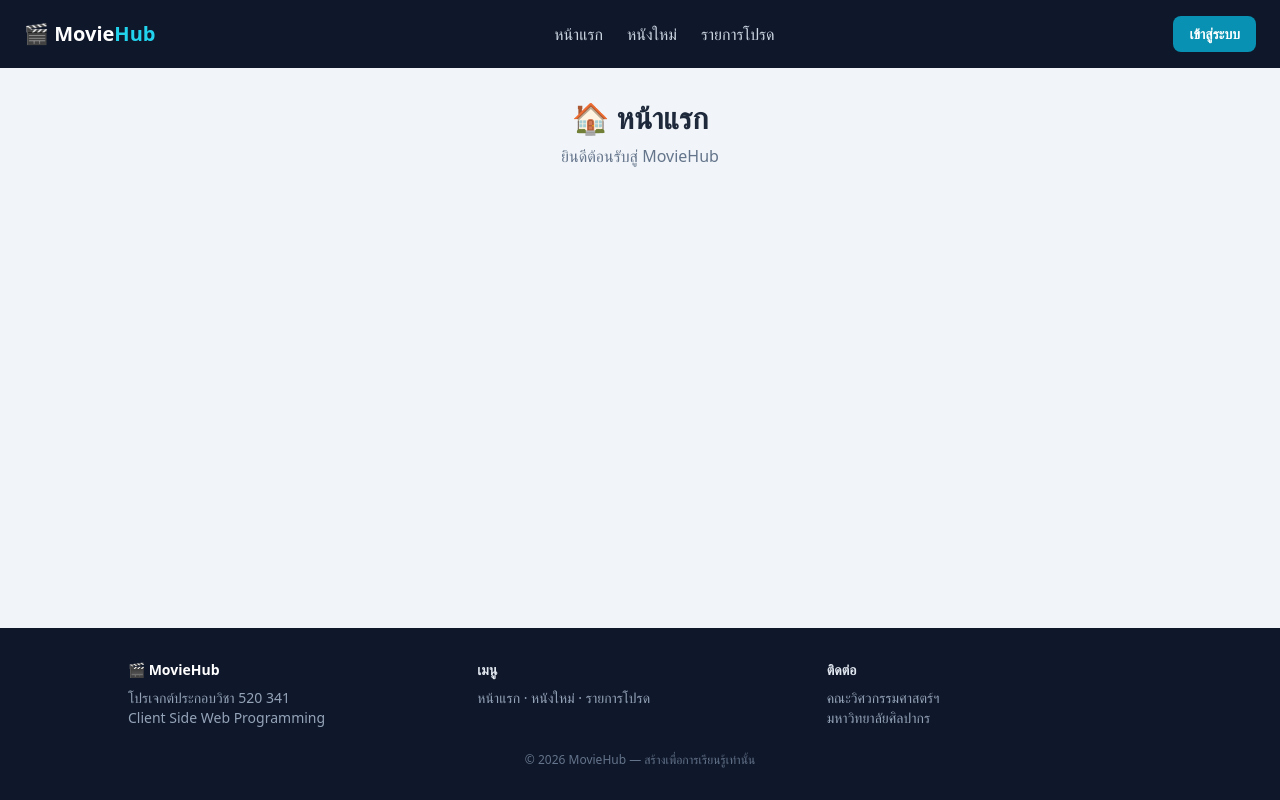
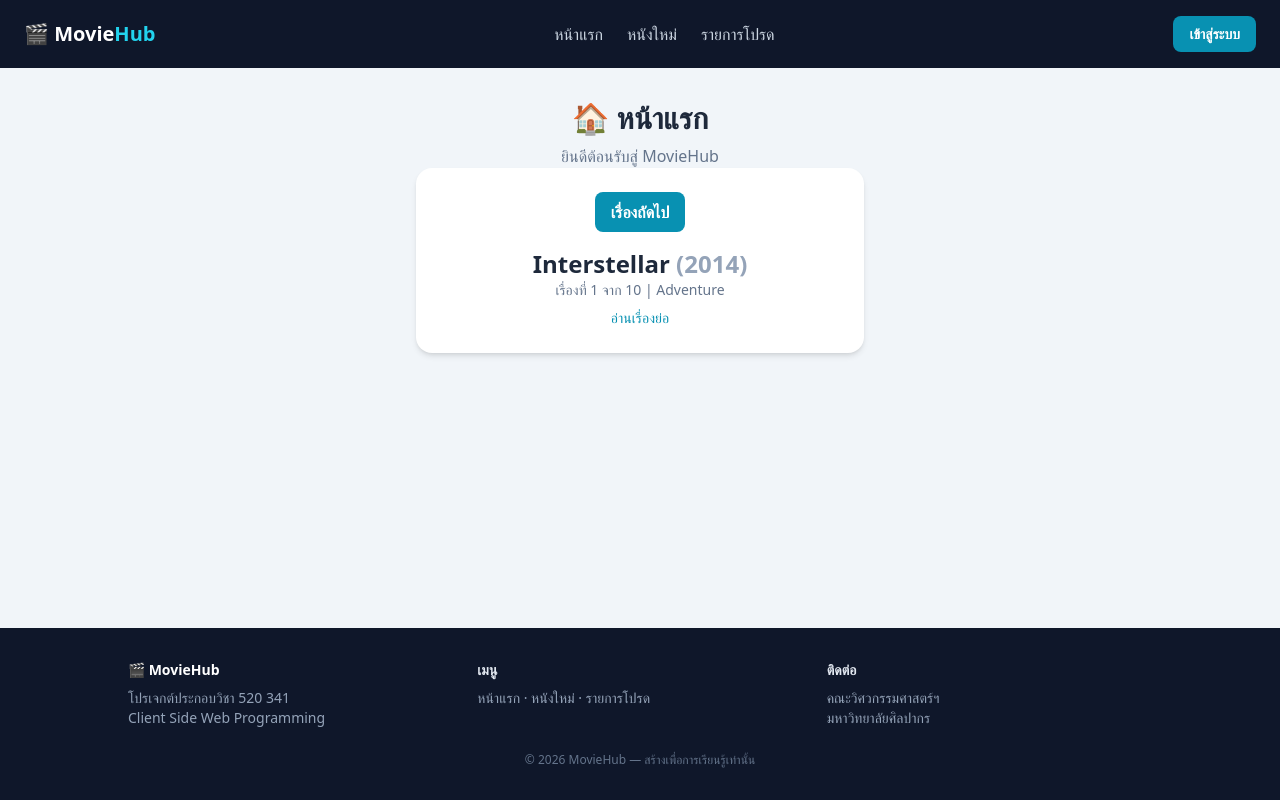
Before and after one commit to 670710324/react-week4, a React (Create React App) app in the folder my-app/: page / in a window 1280 px wide. Built offline with nearby package versions, Linux system fonts and the light colour scheme.

Commit message:
Render movie gallery on home page

```diff
--- a/my-app/src/Pages/Home.jsx
+++ b/my-app/src/Pages/Home.jsx
@@ -1,8 +1,11 @@
+import MovieGallery from '../MovieGallery';
+
 function Home() {
   return (
     <div className="p-8 text-center">
       <h1 className="text-3xl font-bold text-slate-800">🏠 หน้าแรก</h1>
       <p className="mt-2 text-slate-500">ยินดีต้อนรับสู่ MovieHub</p>
+      <MovieGallery />
     </div>
   );
 }
```
